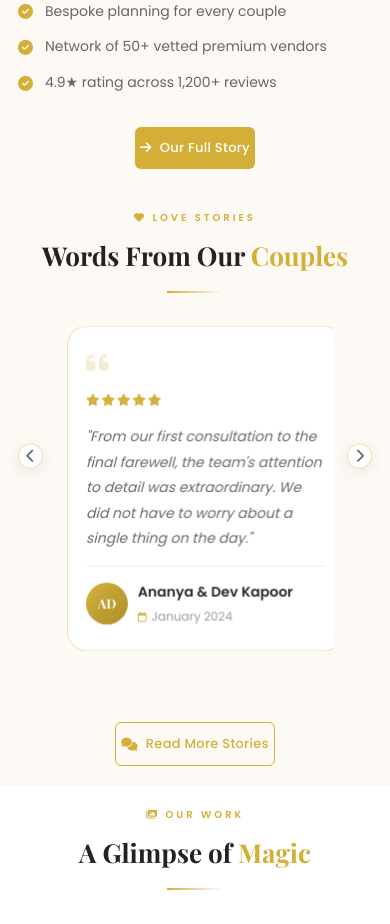
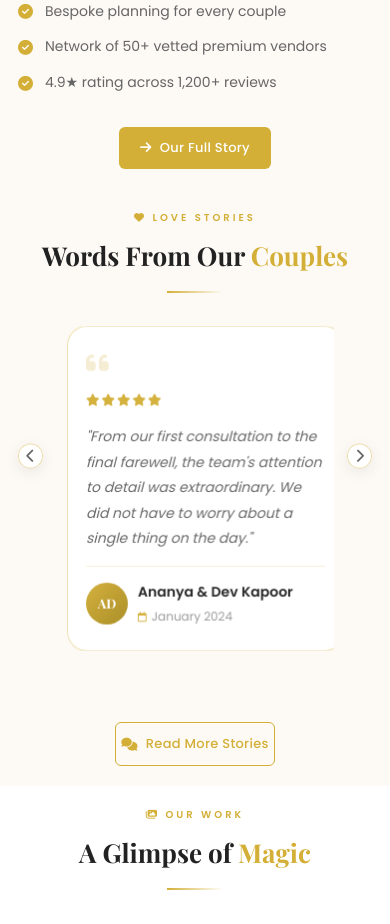
Before and after one commit to mdmustafaalam/wedding, a React (Vite) app: page / in a window 390 px wide. Shown: the part 3380-4304 px from the top of the page. Built offline with nearby package versions, Linux system fonts and the light colour scheme; some icons are missing; a web font is replaced by a local one.

Commit message:
currection

```diff
--- a/src/pages/Home/Home.css
+++ b/src/pages/Home/Home.css
@@ -318,4 +318,5 @@
   .home-tcard { padding: 24px 18px; }
   .home-tcard-text { -webkit-line-clamp: 6; }
   .home-tarrow { width: 25px; height: 25px; }
+  .home-about .ourFullStory { padding: 11px 21px; }
 }
```
